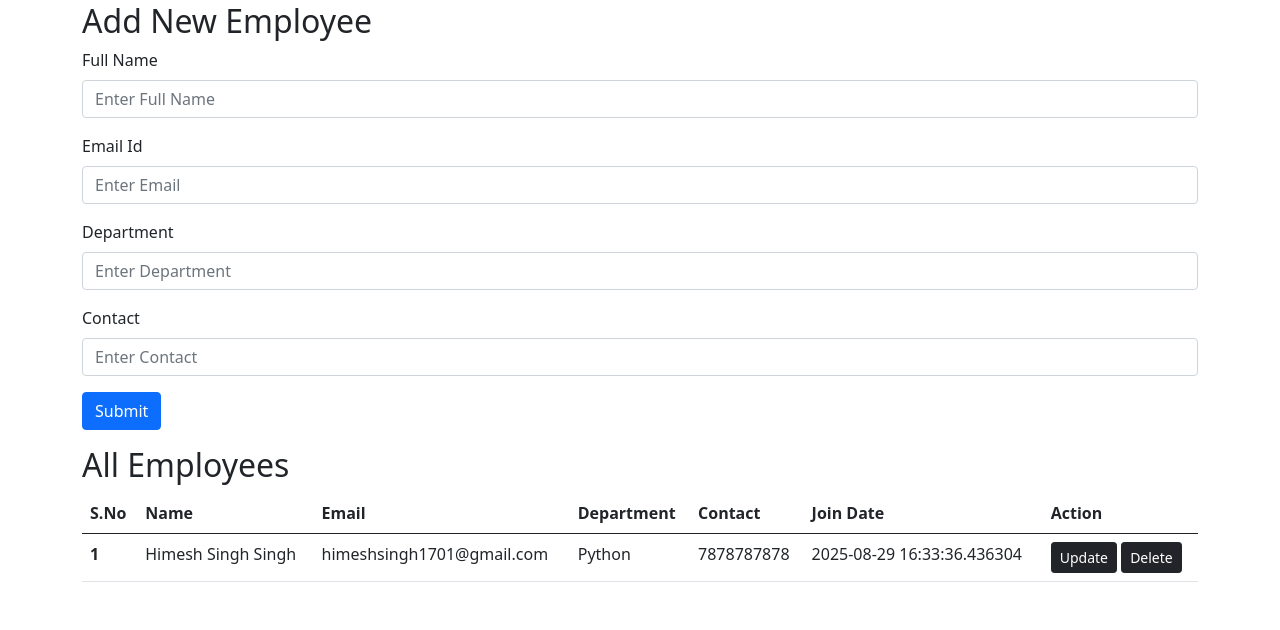
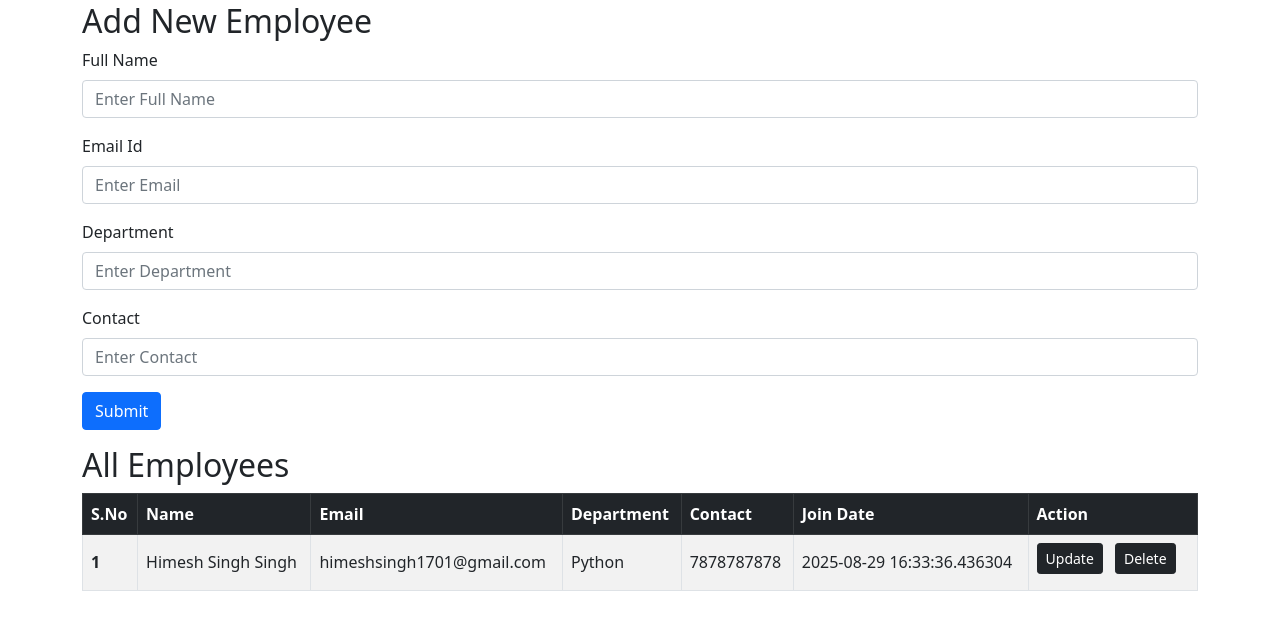
Before and after one commit to himpynet/Flask-Employee-App, a Flask app: page / in a window 1280 px wide. Shown: the part 70-700 px from the top of the page. Run offline with Flask 3, Linux system fonts and the light colour scheme.

Commit message:
initial commit

```diff
--- a/templates/index.html
+++ b/templates/index.html
@@ -27,8 +27,9 @@
 
     <div class="container my-3">
         <h2>All Employees</h2>
-        <table class="table">
-            <thead>
+        <div class="table-responsive">
+        <table class="table table-bordered table-striped table-hover align-middle">
+            <thead class="table-dark">
                 <tr>
                     <th scope="col">S.No</th>
                     <th scope="col">Name</th>
@@ -49,8 +50,8 @@
                     <td>{{i.contact}}</td>
                     <td>{{i.joined_date}}</td>
                     <td>
-                        <a href="/update/{{i.sno}}" class="btn btn-dark btn-sm" role="button">Update</a>
-                        <a href="/delete/{{i.sno}}" class="btn btn-dark btn-sm" role="button">Delete</a>
+                        <a href="/update/{{i.sno}}" class="btn btn-sm btn-dark me-2 mb-2" role="button">Update</a>
+                        <a href="/delete/{{i.sno}}" class="btn btn-sm btn-dark me-2 mb-2" role="button">Delete</a>
                     </td>
                 </tr>
                 {% endfor %}
@@ -58,5 +59,6 @@
 
             </tbody>
         </table>
+        </div>
     </div>
 {% endblock body %}
```
Also changed, not shown: instance/employee.db.
